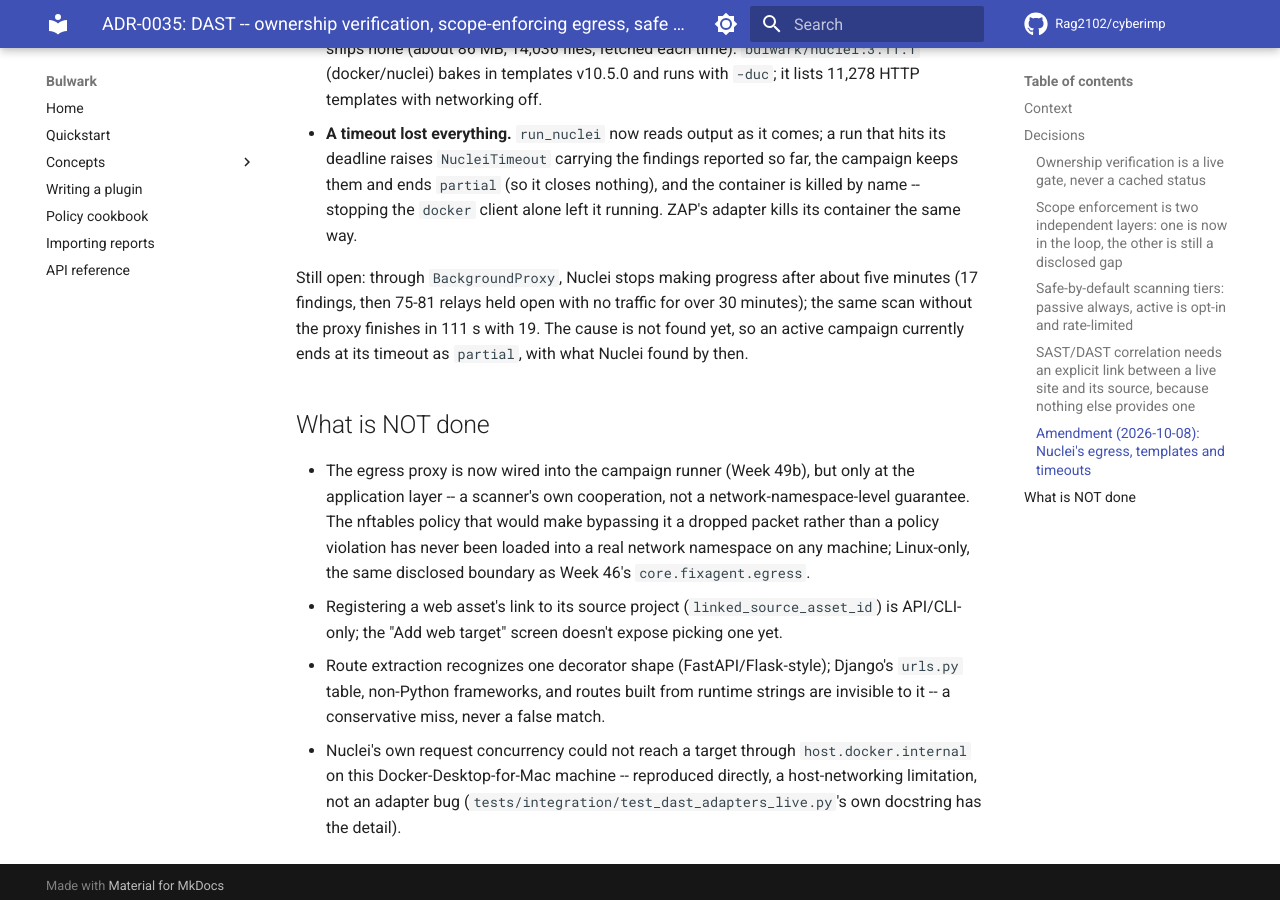
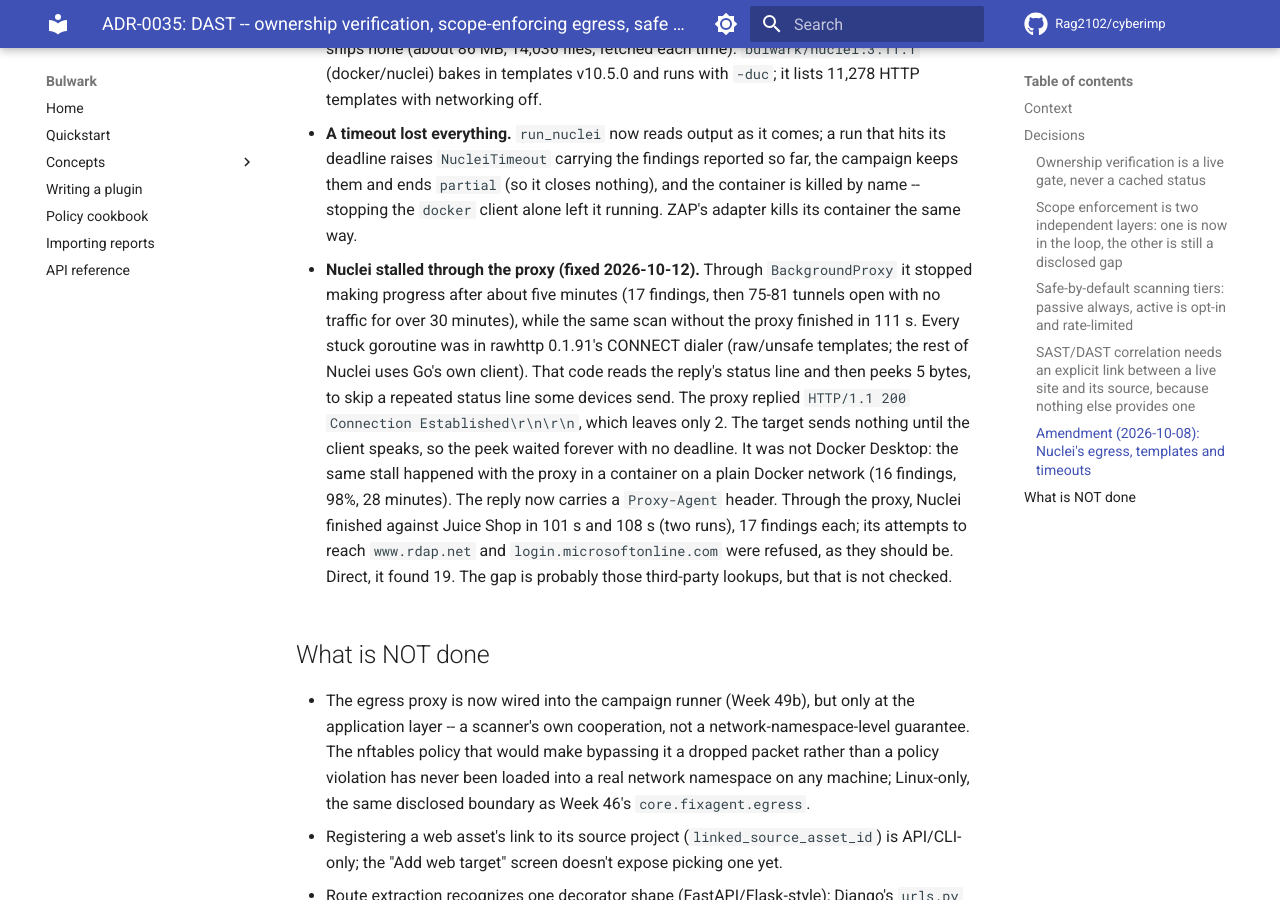
Before and after one commit to rago12bit/cybernatics, an MkDocs documentation site: the page built from docs/adr/0035-dast-scanning.md, in a window 1280 px wide and 900 px high, scrolled down 4149 px. Built offline with MkDocs 1.6.1 and Material for MkDocs 9.7.7, drawn with Linux system fonts in a browser that asks for light colours; comment, search, counter and statistics services are not loaded.

Commit message:
fix(dast): stop Nuclei stalling behind the egress proxy
Nuclei's raw-request client (rawhttp 0.1.91) reads a CONNECT reply's status
line, then peeks 5 bytes to skip a repeated status line. The proxy's bare
"200 Connection Established\r\n\r\n" left 2, the target stays silent until
the client speaks, and the peek waited forever: every raw template hung, so
an active campaign ended at its timeout as partial.

The reply now carries a Proxy-Agent header. Live against Juice Shop through
BackgroundProxy: 101 s and 108 s, 17 findings each, where it used to stall
for 30+ minutes. The same stall reproduced with the proxy in a container on a
plain Docker network, so it was not Docker Desktop.

Co-Authored-By: Claude Opus 5.5 <noreply@anthropic.com>

```diff
--- a/docs/adr/0035-dast-scanning.md
+++ b/docs/adr/0035-dast-scanning.md
@@ -149,10 +149,19 @@ Measured against OWASP Juice Shop v17.3.0 with Nuclei v3.11.1:
   ends `partial` (so it closes nothing), and the container is killed by name -- stopping the `docker`
   client alone left it running. ZAP's adapter kills its container the same way.
 
-Still open: through `BackgroundProxy`, Nuclei stops making progress after about five minutes (17
-findings, then 75-81 relays held open with no traffic for over 30 minutes); the same scan without the
-proxy finishes in 111 s with 19. The cause is not found yet, so an active campaign currently ends at
-its timeout as `partial`, with what Nuclei found by then.
+- **Nuclei stalled through the proxy (fixed 2026-10-12).** Through `BackgroundProxy` it stopped
+  making progress after about five minutes (17 findings, then 75-81 tunnels open with no traffic for
+  over 30 minutes), while the same scan without the proxy finished in 111 s. Every stuck goroutine
+  was in rawhttp 0.1.91's CONNECT dialer (raw/unsafe templates; the rest of Nuclei uses Go's own
+  client). That code reads the reply's status line and then peeks 5 bytes, to skip a repeated status
+  line some devices send. The proxy replied `HTTP/1.1 200 Connection Established\r\n\r\n`, which
+  leaves only 2. The target sends nothing until the client speaks, so the peek waited forever with
+  no deadline. It was not Docker Desktop: the same stall happened with the proxy in a container on a
+  plain Docker network (16 findings, 98%, 28 minutes). The reply now carries a `Proxy-Agent`
+  header. Through the proxy, Nuclei finished against Juice Shop in 101 s and 108 s (two runs), 17
+  findings each; its attempts to reach `www.rdap.net` and `login.microsoftonline.com` were refused,
+  as they should be. Direct, it found 19. The gap is probably those third-party lookups, but that
+  is not checked.
 
 ## What is NOT done
 
```
Also changed, not shown: CHANGELOG.md (+6 -2 lines), 2 other files.
